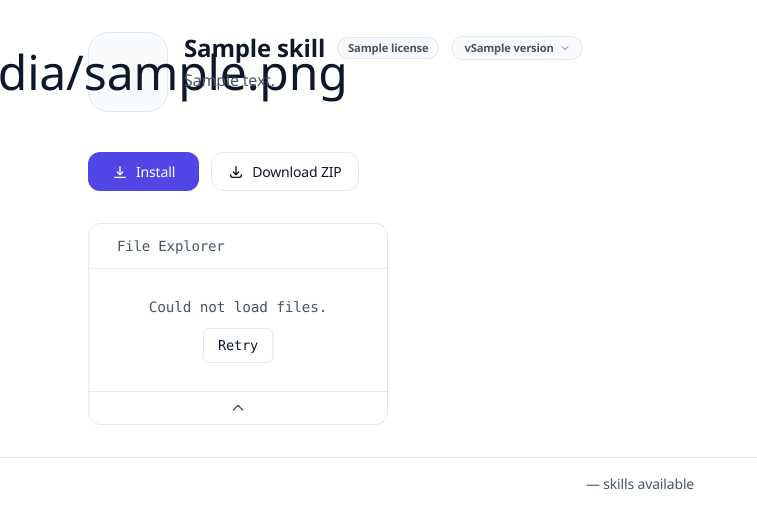
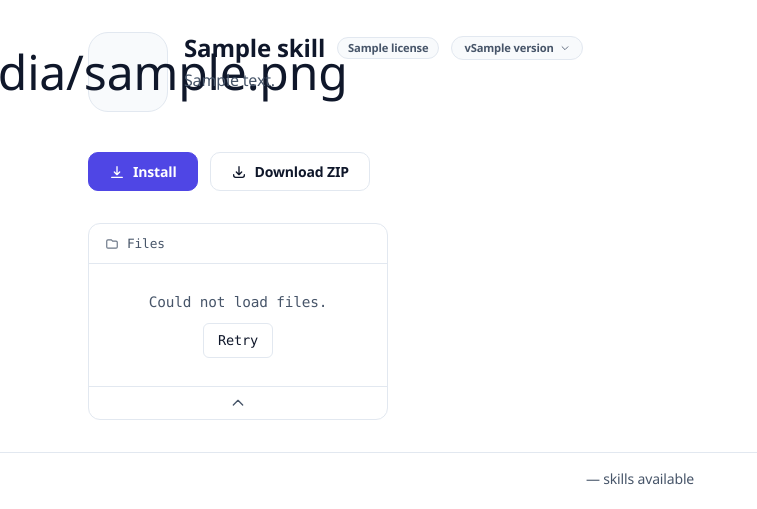
Before and after one commit to phkuod/skill-manager, a Django app: template skills/templates/skills/skill_detail.html in a window 1280 px wide. Shown: the part 71-580 px from the top of the page, without its empty margins (0-757 px from the left). Run offline with Django 5.2, Linux system fonts and the light colour scheme; the template is opened without the code that fills it: most values are stand-ins (such as "Sample title", 1, 10 or a date in 2020); some libraries are stand-ins or nearby versions.

Commit message:
feat(ui): quiet detail-page panel headers, classed action buttons, hero rhythm
Co-Authored-By: Claude Fable 5 <noreply@anthropic.com>
Claude-Session: https://claude.ai/code/session_01CFP4u5pBZvBF7RiC6ZDb16

```diff
--- a/skills/static/skills/css/app.css
+++ b/skills/static/skills/css/app.css
@@ -1011,3 +1011,89 @@ input:focus-visible:not(#search-input),
 .toolbar-select:hover {
   border-color: var(--accent);
 }
+
+/* ---------- Detail page: quiet panel headers ---------- */
+.panel-header {
+  display: flex;
+  align-items: center;
+  justify-content: space-between;
+  gap: 12px;
+  padding: 10px 16px;
+  border-bottom: 1px solid var(--border);
+  font-family: ui-monospace, SFMono-Regular, Menlo, Monaco, Consolas, monospace;
+  font-size: 0.8rem;
+  color: var(--text-secondary);
+}
+.panel-header-title {
+  display: inline-flex;
+  align-items: center;
+  gap: 8px;
+  min-width: 0;
+}
+.panel-header-title svg {
+  width: 14px;
+  height: 14px;
+  flex-shrink: 0;
+  opacity: 0.8;
+}
+.panel-chip {
+  font-size: 0.65rem;
+  font-weight: 600;
+  letter-spacing: 0.05em;
+  text-transform: uppercase;
+  padding: 1px 8px;
+  border-radius: 999px;
+  border: 1px solid var(--border);
+  color: var(--text-secondary);
+}
+
+/* ---------- Detail page: action buttons ---------- */
+.detail-actions {
+  display: flex;
+  gap: 0.75rem;
+  margin-top: 1.5rem;
+}
+.btn-accent,
+.btn-outline {
+  display: inline-flex;
+  align-items: center;
+  justify-content: center;
+  gap: 8px;
+  padding: 0.5rem 1.25rem;
+  border-radius: 10px;
+  font-size: 0.875rem;
+  font-weight: 600;
+  font-family: inherit;
+  cursor: pointer;
+  text-decoration: none;
+  transition: background-color 0.15s ease, border-color 0.15s ease, color 0.15s ease, transform 0.1s ease;
+}
+.btn-accent {
+  background-color: var(--accent);
+  border: 1px solid var(--accent);
+  color: #ffffff;
+}
+.btn-accent:hover {
+  background-color: var(--accent-hover);
+  border-color: var(--accent-hover);
+}
+.btn-accent:active {
+  transform: translateY(1px);
+}
+/* Dark-mode accent is violet-400 — dark text reads far better on it than
+ * white (contrast ~2.2:1 vs ~7:1). */
+.dark .btn-accent {
+  color: #0f172a;
+}
+.btn-outline {
+  background-color: transparent;
+  border: 1px solid var(--border);
+  color: var(--text-primary);
+}
+.btn-outline:hover {
+  border-color: var(--accent);
+  color: var(--accent);
+}
+.btn-outline:active {
+  transform: translateY(1px);
+}
--- a/skills/templates/skills/skill_detail.html
+++ b/skills/templates/skills/skill_detail.html
@@ -56,17 +56,15 @@
           </div>
           {% endif %}
         </div>
-        <p style="color:var(--text-secondary)">{{ skill.description }}</p>
+        <p style="color:var(--text-secondary);max-width:65ch">{{ skill.description }}</p>
         <div id="detail-installed-info" class="mt-3 flex flex-wrap items-center gap-1.5 empty:hidden"></div>
         <div id="detail-uninstall-confirm" class="inline-confirm-row hidden mt-3"></div>
       </div>
     </div>
 
 
-    <div style="display: flex; gap: 0.75rem; margin-top: 1.5rem;">
-      <button id="install-button"
-        class="flex items-center justify-center gap-2 rounded-xl font-medium text-white hover:opacity-90 transition-opacity cursor-pointer"
-        style="background-color:var(--accent); padding: 0.5rem 1.5rem; font-size: 0.875rem;" title="Install to target">
+    <div class="detail-actions">
+      <button id="install-button" class="btn-accent" type="button" title="Install to target">
         <svg class="w-4 h-4" fill="none" stroke="currentColor" viewBox="0 0 24 24"><path stroke-linecap="round" stroke-linejoin="round" stroke-width="2" d="M12 4v12m0 0l-4-4m4 4l4-4M4 20h16"/></svg>
         Install
       </button>
@@ -75,8 +73,7 @@
         href="{% if version %}/api/skills/{{ skill_name }}/versions/{{ version }}/zip{% else %}/api/skills/{{ skill_name }}/zip{% endif %}"
         download="{{ skill_name }}.zip"
         title="Download ZIP (D)"
-        class="flex items-center justify-center gap-2 rounded-xl font-medium border hover:bg-opacity-10 transition-colors"
-        style="color:var(--text-primary); border-color:var(--border); padding: 0.5rem 1rem; font-size: 0.875rem;">
+        class="btn-outline">
         <svg class="w-4 h-4" fill="none" stroke="currentColor" viewBox="0 0 24 24"><path stroke-linecap="round" stroke-linejoin="round" stroke-width="2" d="M4 16v1a3 3 0 003 3h10a3 3 0 003-3v-1m-4-4l-4 4m0 0l-4-4m4 4V4"/></svg>
         Download ZIP
       </a>
@@ -91,16 +88,12 @@
       <div class="detail-layout-grid">
         <!-- File Explorer Panel -->
         <section id="files-section" class="rounded-xl border hidden overflow-hidden" style="border-color:var(--border);background-color:var(--bg-card);">
-          <div class="px-4 py-3 border-b flex justify-between items-center text-sm" style="border-color:var(--border); font-family: ui-monospace, SFMono-Regular, Menlo, Monaco, Consolas, monospace;">
-            <div class="flex items-center gap-3">
-              <div class="flex gap-1.5">
-                <div class="w-3 h-3 rounded-full bg-red-500"></div>
-                <div class="w-3 h-3 rounded-full bg-yellow-500"></div>
-                <div class="w-3 h-3 rounded-full bg-green-500"></div>
-              </div>
-              <span style="color:var(--text-secondary)">File Explorer</span>
+          <div class="panel-header">
+            <div class="panel-header-title">
+              <svg fill="none" stroke="currentColor" viewBox="0 0 24 24"><path stroke-linecap="round" stroke-linejoin="round" stroke-width="2" d="M3 7v10a2 2 0 002 2h14a2 2 0 002-2V9a2 2 0 00-2-2h-6l-2-2H5a2 2 0 00-2 2z"/></svg>
+              <span>Files</span>
             </div>
-            <span id="file-count-badge" style="color:var(--text-secondary)"></span>
+            <span id="file-count-badge"></span>
           </div>
           <div id="file-explorer-container" style="max-height: 400px; overflow-y: auto; overflow-x: hidden; padding: 0.5rem; font-family: ui-monospace, SFMono-Regular, Menlo, Monaco, Consolas, monospace; font-size: 0.875rem; transition: max-height 0.3s ease;">
             <div id="files-list" style="display: flex; flex-direction: column; gap: 0.25rem;"></div>
@@ -112,16 +105,12 @@
 
         <!-- Content Panel -->
         <section id="content-section" class="rounded-xl border hidden overflow-hidden relative" style="border-color:var(--border);background-color:var(--bg-card);">
-          <div class="px-4 py-3 border-b flex items-center justify-between text-sm" style="border-color:var(--border); font-family: ui-monospace, SFMono-Regular, Menlo, Monaco, Consolas, monospace;">
-            <div class="flex items-center gap-3">
-              <div class="flex gap-1.5">
-                <div class="w-3 h-3 rounded-full bg-red-500"></div>
-                <div class="w-3 h-3 rounded-full bg-yellow-500"></div>
-                <div class="w-3 h-3 rounded-full bg-green-500"></div>
-              </div>
-              <span id="content-panel-title" style="color:var(--text-secondary)"></span>
+          <div class="panel-header">
+            <div class="panel-header-title">
+              <svg fill="none" stroke="currentColor" viewBox="0 0 24 24"><path stroke-linecap="round" stroke-linejoin="round" stroke-width="2" d="M9 12h6m-6 4h6m2 5H7a2 2 0 01-2-2V5a2 2 0 012-2h5.586a1 1 0 01.707.293l5.414 5.414a1 1 0 01.293.707V19a2 2 0 01-2 2z"/></svg>
+              <span id="content-panel-title"></span>
             </div>
-            <span style="color:var(--text-secondary)">readonly</span>
+            <span class="panel-chip">readonly</span>
           </div>
           <div class="p-5 overflow-x-auto relative min-h-[150px]">
              <div id="file-content-panel"></div>
```
Also changed, not shown: skills/tests/test_views.py (+15 -0 lines).
